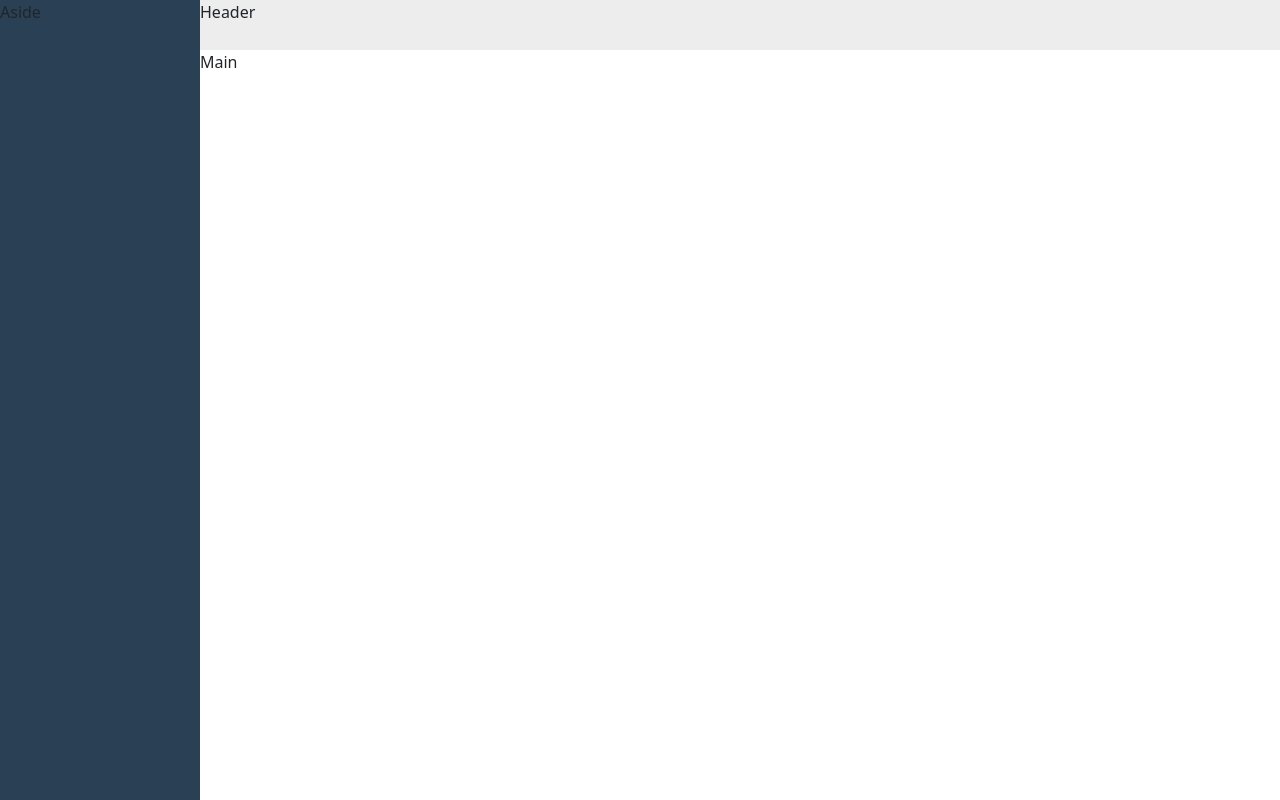
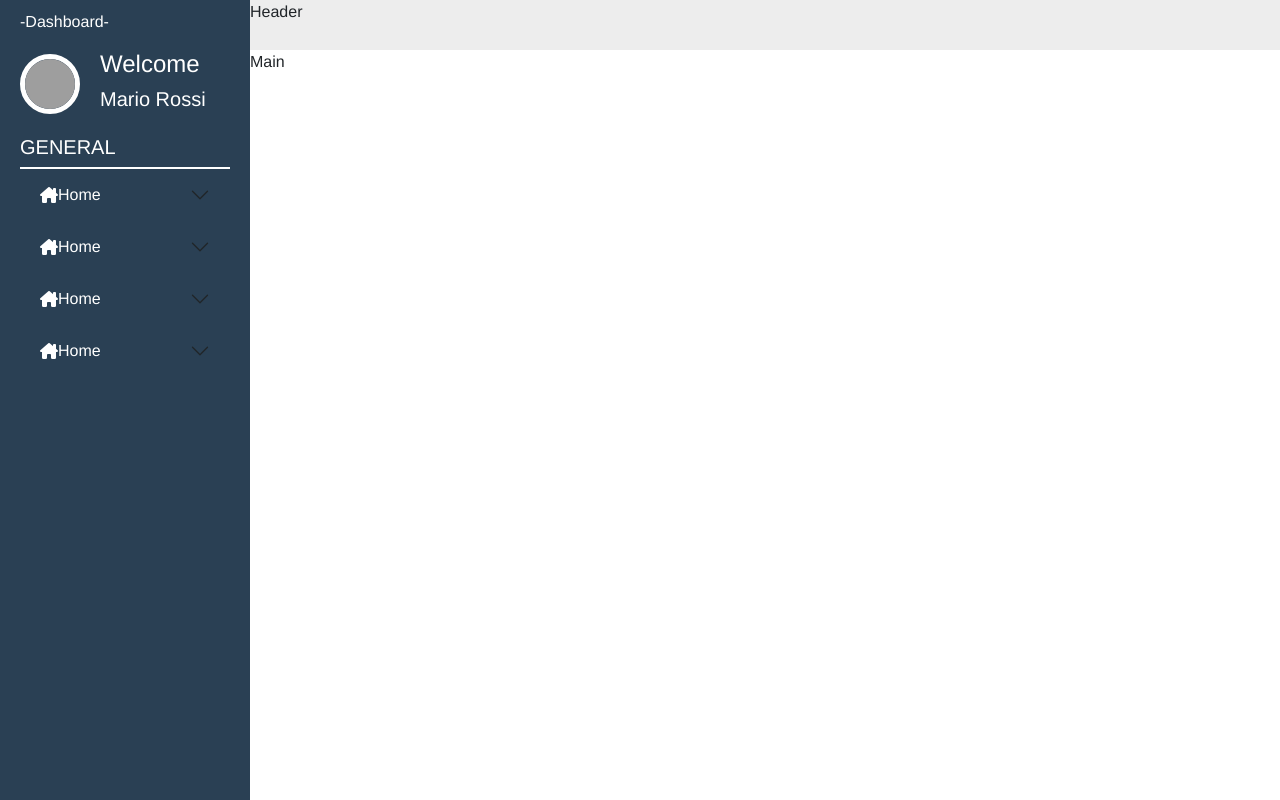
Before and after one commit to AlessandroCingolani/dashboard-vue, a Vue app: page / in a window 1280 px wide. Built offline with nearby package versions, Linux system fonts and the light colour scheme; grey boxes are pictures that could not be loaded.

Commit message:
[add]:style aside

```diff
--- a/public/index.html
+++ b/public/index.html
@@ -5,6 +5,7 @@
     <meta http-equiv="X-UA-Compatible" content="IE=edge">
     <meta name="viewport" content="width=device-width,initial-scale=1.0">
     <link rel="icon" href="<%= BASE_URL %>favicon.ico">
+    <link rel="stylesheet" href="https://cdnjs.cloudflare.com/ajax/libs/font-awesome/6.5.1/css/all.min.css" integrity="sha512-DTOQO9RWCH3ppGqcWaEA1BIZOC6xxalwEsw9c2QQeAIftl+Vegovlnee1c9QX4TctnWMn13TZye+giMm8e2LwA==" crossorigin="anonymous" referrerpolicy="no-referrer" />
     <title><%= htmlWebpackPlugin.options.title %></title>
   </head>
   <body>
@@ -14,4 +15,6 @@
     <div id="app"></div>
     <!-- built files will be auto injected -->
   </body>
+  <script src="https://cdn.jsdelivr.net/npm/@popperjs/core@2.11.8/dist/umd/popper.min.js" integrity="sha384-I7E8VVD/ismYTF4hNIPjVp/Zjvgyol6VFvRkX/vR+Vc4jQkC+hVqc2pM8ODewa9r" crossorigin="anonymous"></script>
+  <script src="https://cdn.jsdelivr.net/npm/bootstrap@5.3.2/dist/js/bootstrap.min.js" integrity="sha384-BBtl+eGJRgqQAUMxJ7pMwbEyER4l1g+O15P+16Ep7Q9Q+zqX6gSbd85u4mG4QzX+" crossorigin="anonymous"></script>
 </html>
--- a/scss/main.scss
+++ b/scss/main.scss
@@ -1,21 +1,24 @@
 .ac_container {
   height: 100vh;
+  font-family: 'Franklin Gothic Medium', 'Arial Narrow', Arial, sans-serif;
 }
 
 aside {
   background-color: rgb(42, 64, 84);
-  width: 200px;
+  width: 250px;
   height: 100%;
+  color: white;
+  padding: 10px 20px;
 }
 
 header {
-  width: calc(100% - 200px);
+  width: calc(100% - 250px);
   height: 50px;
   background-color: rgb(237, 237, 237);
 }
 
 main {
-  width: calc(100% - 200px);
+  width: calc(100% - 250px);
   height: calc(100% - 50px);
   overflow: auto;
 }
--- a/src/App.vue
+++ b/src/App.vue
@@ -14,7 +14,7 @@ export default {
 </script>
 
 <template>
-  <div class="ac_container d-flex flex-column  flex-wrap">
+  <div class="ac_container d-flex flex-column flex-wrap">
     <Aside />
     <Header/>
     <Main/>
--- a/src/components/Aside.vue
+++ b/src/components/Aside.vue
@@ -6,10 +6,143 @@
 
 
 <template>
-  <aside>Aside</aside>
+  <aside class="d-flex flex-column ">
+    <!-- title -->
+    <div class="title">
+      <span>Dashboard</span>
+    </div>
+    <!-- user -->
+    <div class="profile my-3 d-flex  align-items-center">
+      <img src="https://cdn.iconscout.com/icon/free/png-256/free-avatar-370-456322.png?f=webp" alt="profile-img">
+      <div class="welcome">
+        <h4>Welcome</h4>
+        <h5>Mario Rossi</h5>
+      </div>
+    </div>
+    <!-- general -->
+    <nav>
+      <div class="general">
+        <h5 class="text-uppercase">general</h5>
+      </div>
+
+      <!-- accordion -->
+      <div class="accordion accordion-flush" id="accordion-nav">
+        <div class="accordion-item">
+          <h2 class="accordion-header">
+            <button class="accordion-button collapsed" type="button" data-bs-toggle="collapse" data-bs-target="#flush-collapseOne" aria-expanded="false" aria-controls="flush-collapseOne">
+              <i class="fa-solid fa-house-chimney"></i> Home
+            </button>
+          </h2>
+          <div id="flush-collapseOne" class="accordion-collapse collapse" data-bs-parent="#accordionFlushExample">
+            <div class="accordion-body">
+              <ul class="list-unstyled">
+                <li><a href="#">Dashboard</a></li>
+                <li><a href="#">Dashboard 1</a></li>
+                <li><a href="#">Dashboard 2</a></li>
+              </ul>
+            </div>
+          </div>
+        </div>
+        <div class="accordion-item">
+          <h2 class="accordion-header">
+            <button class="accordion-button collapsed" type="button" data-bs-toggle="collapse" data-bs-target="#flush-collapseTwo" aria-expanded="false" aria-controls="flush-collapseTwo">
+              <i class="fa-solid fa-house-chimney"></i> Home
+            </button>
+          </h2>
+          <div id="flush-collapseTwo" class="accordion-collapse collapse" data-bs-parent="#accordionFlushExample">
+            <div class="accordion-body">
+              <ul class="list-unstyled">
+                <li><a href="#">Dashboard</a></li>
+                <li><a href="#">Dashboard 1</a></li>
+                <li><a href="#">Dashboard 2</a></li>
+              </ul>
+            </div>
+          </div>
+        </div>
+        <div class="accordion-item">
+          <h2 class="accordion-header">
+            <button class="accordion-button collapsed" type="button" data-bs-toggle="collapse" data-bs-target="#flush-collapseThree" aria-expanded="false" aria-controls="flush-collapseThree">
+              <i class="fa-solid fa-house-chimney"></i> Home
+            </button>
+          </h2>
+          <div id="flush-collapseThree" class="accordion-collapse collapse" data-bs-parent="#accordionFlushExample">
+            <div class="accordion-body">
+              <ul class="list-unstyled">
+                <li><a href="#">Dashboard</a></li>
+                <li><a href="#">Dashboard 1</a></li>
+                <li><a href="#">Dashboard 2</a></li>
+              </ul>
+            </div>
+          </div>
+        </div>
+        <div class="accordion-item">
+          <h2 class="accordion-header">
+            <button class="accordion-button collapsed" type="button" data-bs-toggle="collapse" data-bs-target="#flush-collapseFour" aria-expanded="false" aria-controls="flush-collapseFour">
+              <i class="fa-solid fa-house-chimney"></i> Home
+            </button>
+          </h2>
+          <div id="flush-collapseFour" class="accordion-collapse collapse" data-bs-parent="#accordionFlushExample">
+            <div class="accordion-body">
+              <ul class="list-unstyled">
+                <li><a href="#">Dashboard</a></li>
+                <li><a href="#">Dashboard 1</a></li>
+                <li><a href="#">Dashboard 2</a></li>
+              </ul>
+            </div>
+          </div>
+        </div>
+      </div>
+      <!-- / accordion -->
+    </nav>
+  </aside>
 </template>
 
 
-<style>
+<style lang="scss" scoped>
+  .title{
+    &::before {
+      content: "-";
+    }
+    &::after{
+      content: "-";
+    }
+  }
 
+  .profile {
+
+    img{
+      width: 60px;
+      height: 60px;
+      border-radius: 50%;
+      overflow: hidden;
+      border: 5px solid white;
+      margin-right: 20px;
+    }
+  }
+
+  nav{
+    .general {
+      border-bottom: 2px solid white;
+    }
+    .accordion{
+      --bs-accordion-btn-bg: rgb(42, 64, 84);
+      --bs-accordion-btn-color: white;
+      --bs-accordion-btn-focus-box-shadow: none;
+      --bs-accordion-border-color: none;
+      --bs-accordion-active-color: rgb(42, 64, 84);
+      --bs-accordion-bg:  rgb(42, 64, 84);
+      --bs-accordion-active-color: white;
+      --bs-accordion-active-bg:  rgb(42, 64, 84);
+
+      a {
+        text-decoration: none;
+        color: white;
+        display: inline-block;
+        width: 100%;
+        &:hover{
+          background: lighten( rgb(42, 64, 84), $amount: 6);
+        }
+      }
+    }
+  }
 </style>
```
